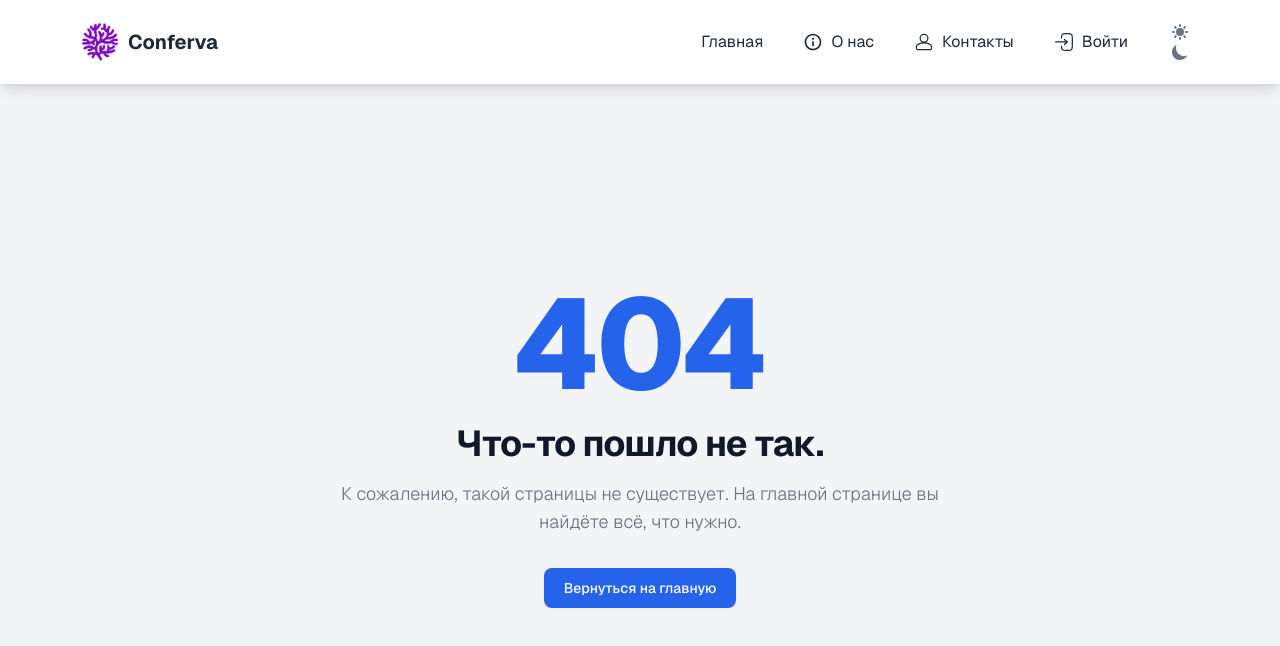
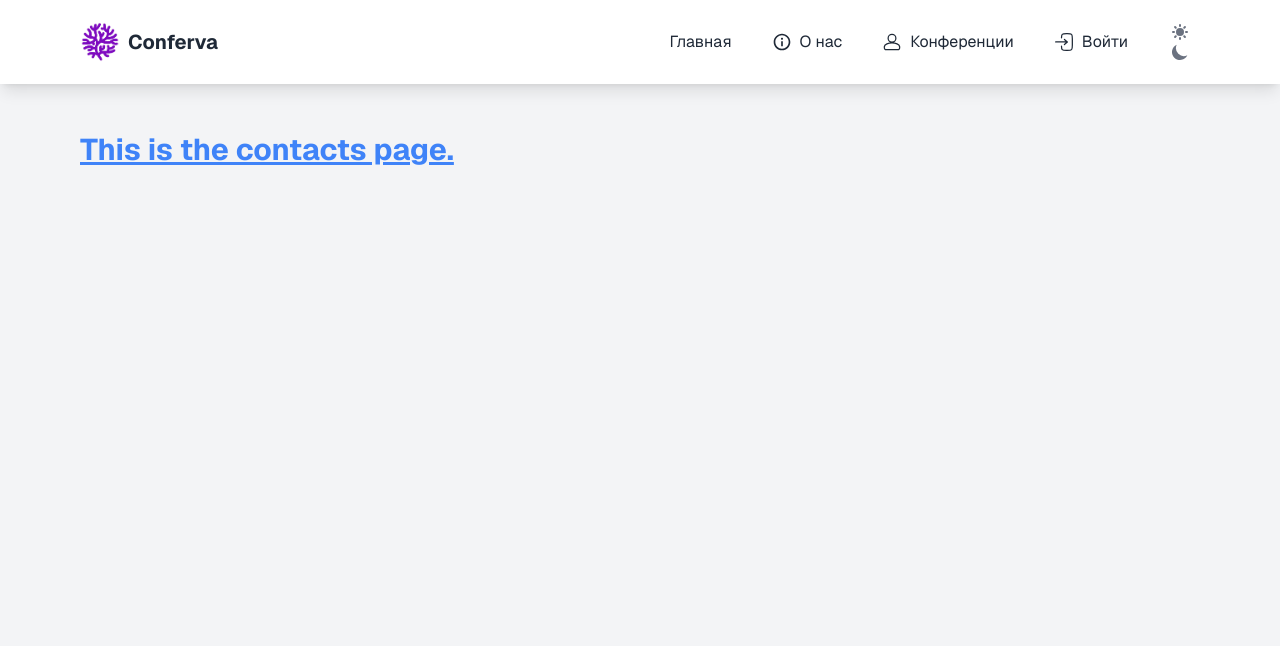
Before and after one commit to aleksgov/conference-app, a Next.js app in the folder frontend/: page /conferences in a window 1280 px wide. Before the commit this address had no page. Shown: the top 646 px of the page. Built offline with nearby package versions, Linux system fonts and the light colour scheme.

Commit message:
feat(navbar): reform contacts

```diff
--- a/frontend/app/contacts/page.js
+++ b/frontend/app/conferences/page.js
@@ -1,7 +1,7 @@
 import React from 'react';
 import Navbar from '@/components/Navbar';
 
-function ContactsPage() {
+function ConferencePage() {
     return (
         <main>
             <h1 className='text-3xl font-bold underline text--colors_primary px-20 py-12'>
@@ -11,4 +11,4 @@ function ContactsPage() {
     );
 }
 
-export default ContactsPage;
+export default ConferencePage;
--- a/frontend/components/Navbar.js
+++ b/frontend/components/Navbar.js
@@ -5,7 +5,7 @@ import Link from 'next/link';
 import Image from 'next/image';
 
 import LoginIcon from '@/icons/login.svg';
-import ContactIcon from '@/icons/contact.svg';
+import ConferenceIcon from '@/icons/contact.svg';
 import AboutIcon from '@/icons/about.svg';
 import LogoPng from "@/icons/logo.png";
 import AdminIcon from '@/icons/admin.svg';
@@ -90,10 +90,10 @@ export default function Navbar() {
                         </Link>
                     </li>
                     <li>
-                        <Link href='/contacts'>
+                        <Link href='/conferences'>
                             <span className="flex items-center gap-2 text-gray-800 dark:text-white">
-                                <ContactIcon className="w-5 h-5 text-gray-800 dark:text-white" />
-                                Контакты
+                                <ConferenceIcon className="w-5 h-5 text-gray-800 dark:text-white" />
+                                Конференции
                             </span>
                         </Link>
                     </li>
```
